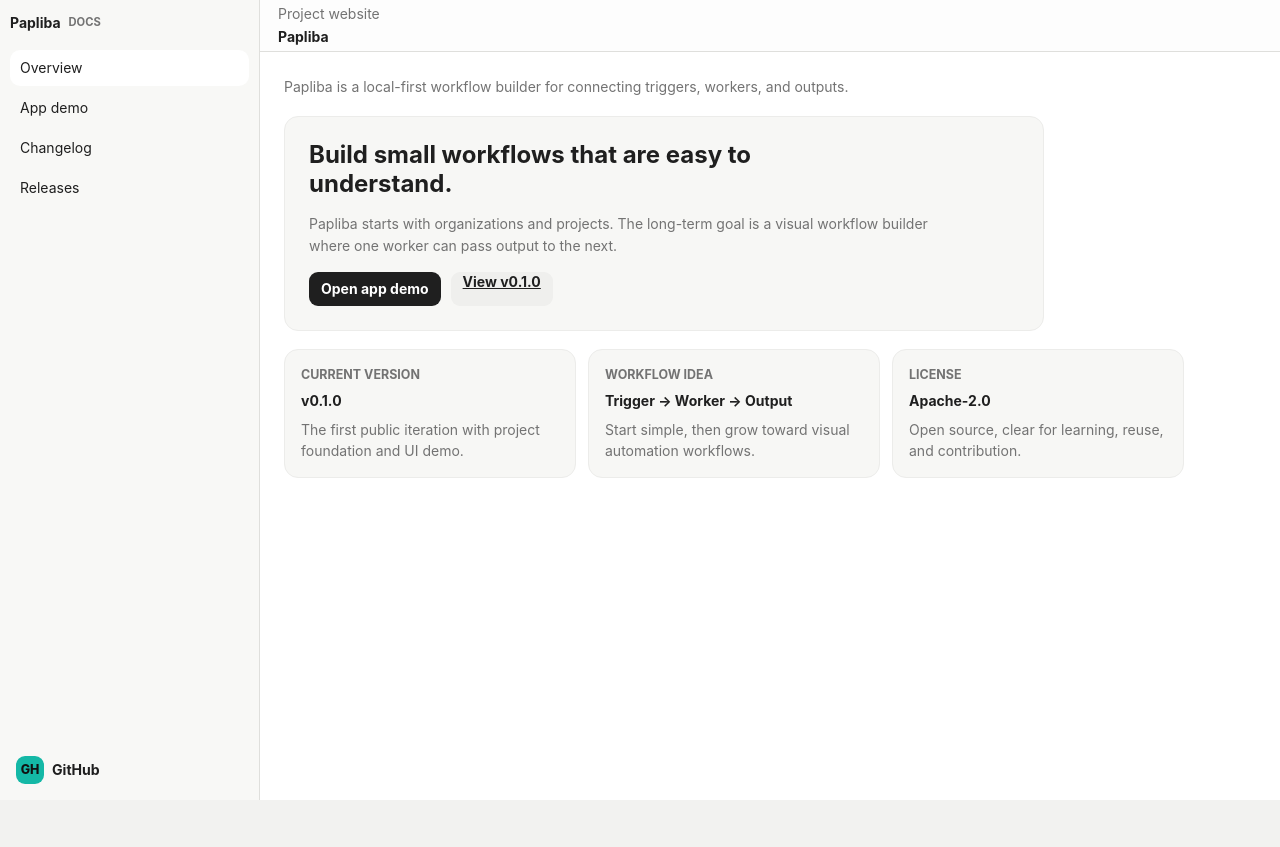
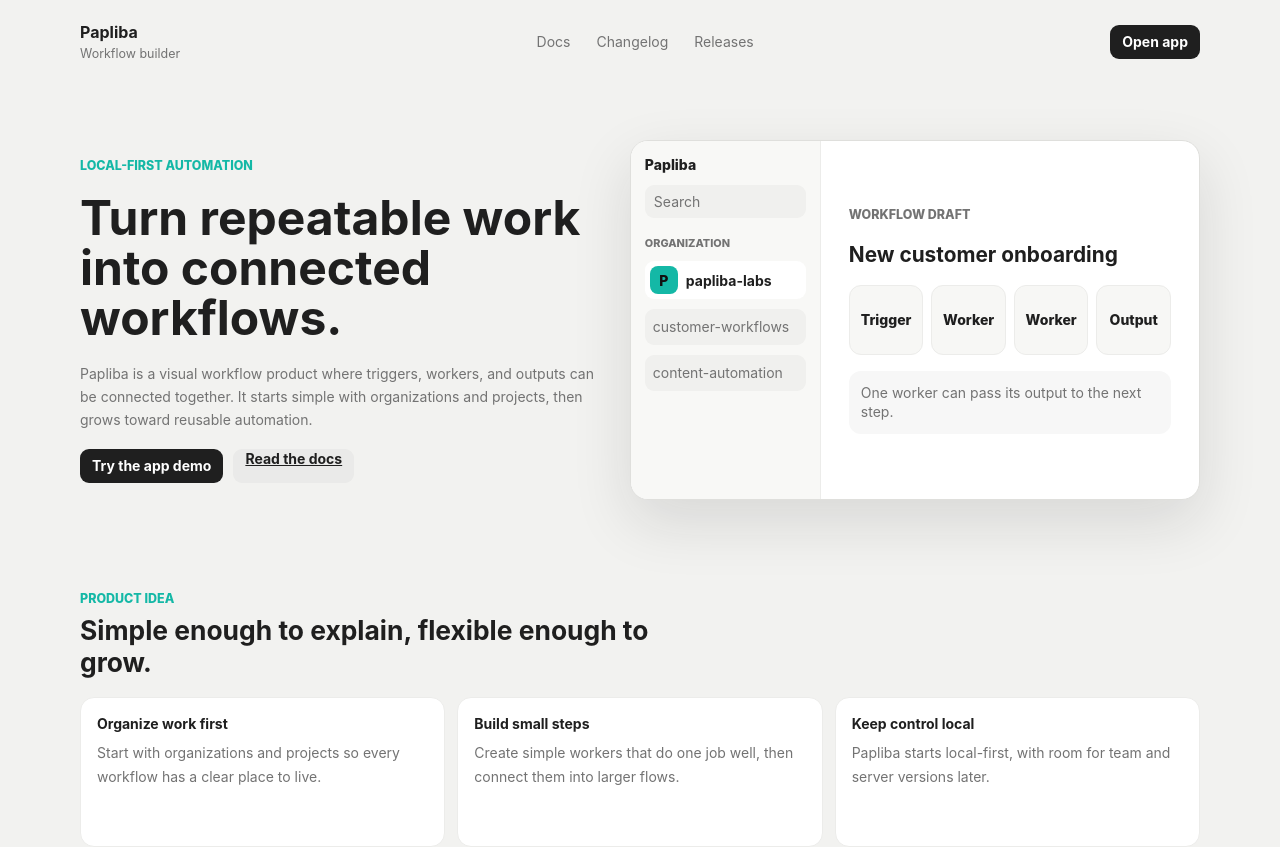
Before and after one commit to sunnybharne/papliba, a Next.js app in the folder src/Papliba.Web/: page / in a window 1280 px wide. Shown: the top 847 px of the page. Before the commit the page ends 800 px from the top, so only its background shows below. Built offline with nearby package versions, Linux system fonts and the light colour scheme.

Commit message:
feat: add marketing homepage

```diff
--- a/src/Papliba.Web/src/app/globals.css
+++ b/src/Papliba.Web/src/app/globals.css
@@ -1006,6 +1006,290 @@ kbd {
   opacity: 0.45;
 }
 
+.marketing-shell {
+  min-height: 100vh;
+  padding: 18px;
+  background: var(--background);
+}
+
+.marketing-nav {
+  display: grid;
+  grid-template-columns: auto minmax(0, 1fr) auto;
+  align-items: center;
+  gap: 16px;
+  width: min(100%, 1120px);
+  min-height: 48px;
+  margin: 0 auto;
+}
+
+.marketing-brand {
+  display: grid;
+  gap: 2px;
+  color: var(--text);
+  text-decoration: none;
+}
+
+.marketing-brand strong {
+  font-size: 1rem;
+}
+
+.marketing-brand span {
+  color: var(--muted);
+  font-size: 0.78rem;
+}
+
+.marketing-links {
+  display: flex;
+  flex-wrap: wrap;
+  justify-content: center;
+  gap: 6px;
+}
+
+.marketing-links a {
+  padding: 7px 10px;
+  border-radius: 9px;
+  color: var(--muted);
+  text-decoration: none;
+}
+
+.marketing-links a:hover {
+  color: var(--text);
+  background: var(--quiet-surface);
+}
+
+.marketing-hero {
+  display: grid;
+  grid-template-columns: minmax(0, 0.95fr) minmax(360px, 1.05fr);
+  align-items: center;
+  gap: 34px;
+  width: min(100%, 1120px);
+  margin: 0 auto;
+  padding: 74px 0 54px;
+}
+
+.marketing-hero-copy {
+  display: grid;
+  gap: 18px;
+  max-width: 560px;
+}
+
+.marketing-eyebrow,
+.marketing-section-heading span,
+.marketing-band span {
+  color: var(--accent);
+  font-size: 0.78rem;
+  font-weight: 800;
+  text-transform: uppercase;
+}
+
+.marketing-hero h1 {
+  margin: 0;
+  color: var(--text);
+  font-size: 3rem;
+  line-height: 1.05;
+}
+
+.marketing-hero p,
+.marketing-section-heading p,
+.marketing-card p,
+.marketing-band p {
+  margin: 0;
+  color: var(--muted);
+  line-height: 1.65;
+}
+
+.marketing-actions {
+  display: flex;
+  flex-wrap: wrap;
+  gap: 10px;
+}
+
+.product-preview {
+  display: grid;
+  grid-template-columns: 190px minmax(0, 1fr);
+  min-height: 360px;
+  overflow: hidden;
+  border: 1px solid var(--border);
+  border-radius: 18px;
+  background: var(--panel);
+  box-shadow: var(--shadow);
+}
+
+.preview-sidebar {
+  display: grid;
+  align-content: start;
+  gap: 10px;
+  padding: 14px;
+  border-right: 1px solid var(--border-soft);
+  background: var(--sidebar);
+}
+
+.preview-brand {
+  color: var(--text);
+  font-weight: 800;
+}
+
+.preview-search,
+.preview-project,
+.preview-note {
+  color: var(--muted);
+  background: var(--quiet-surface);
+}
+
+.preview-search {
+  min-height: 30px;
+  padding: 7px 9px;
+  border-radius: 9px;
+}
+
+.preview-section-label {
+  padding-top: 8px;
+  color: var(--muted);
+  font-size: 0.68rem;
+  font-weight: 800;
+  text-transform: uppercase;
+}
+
+.preview-org-row {
+  display: grid;
+  grid-template-columns: 28px minmax(0, 1fr);
+  align-items: center;
+  gap: 8px;
+  min-height: 38px;
+  padding: 5px;
+  border-radius: 9px;
+  background: var(--sidebar-active);
+}
+
+.preview-org-row span {
+  display: grid;
+  width: 28px;
+  height: 28px;
+  place-items: center;
+  border-radius: 8px;
+  color: #111111;
+  background: var(--accent);
+  font-weight: 800;
+}
+
+.preview-org-row strong,
+.preview-workspace strong {
+  overflow: hidden;
+  color: var(--text);
+  text-overflow: ellipsis;
+  white-space: nowrap;
+}
+
+.preview-project {
+  min-height: 32px;
+  padding: 8px;
+  border-radius: 9px;
+}
+
+.preview-workspace {
+  display: grid;
+  align-content: center;
+  gap: 16px;
+  padding: 28px;
+}
+
+.preview-workspace > span {
+  color: var(--muted);
+  font-size: 0.78rem;
+  font-weight: 800;
+  text-transform: uppercase;
+}
+
+.preview-workspace strong {
+  font-size: 1.3rem;
+}
+
+.preview-flow {
+  display: grid;
+  grid-template-columns: repeat(4, minmax(0, 1fr));
+  gap: 8px;
+}
+
+.preview-flow-step {
+  display: grid;
+  min-height: 70px;
+  place-items: center;
+  padding: 10px;
+  border: 1px solid var(--border-soft);
+  border-radius: 12px;
+  color: var(--text);
+  background: var(--panel-deep);
+  font-weight: 800;
+  text-align: center;
+}
+
+.preview-note {
+  padding: 12px;
+  border-radius: 12px;
+}
+
+.marketing-section,
+.marketing-band {
+  width: min(100%, 1120px);
+  margin: 0 auto;
+}
+
+.marketing-section {
+  display: grid;
+  gap: 18px;
+  padding: 36px 0;
+}
+
+.marketing-section-heading {
+  display: grid;
+  gap: 8px;
+  max-width: 620px;
+}
+
+.marketing-section-heading h2,
+.marketing-band h2 {
+  margin: 0;
+  color: var(--text);
+  font-size: 1.65rem;
+  line-height: 1.2;
+}
+
+.marketing-card-grid {
+  display: grid;
+  grid-template-columns: repeat(3, minmax(0, 1fr));
+  gap: 12px;
+}
+
+.marketing-card {
+  display: grid;
+  align-content: start;
+  gap: 8px;
+  min-height: 150px;
+  padding: 16px;
+  border: 1px solid var(--border-soft);
+  border-radius: 14px;
+  background: var(--panel);
+}
+
+.marketing-card strong {
+  color: var(--text);
+}
+
+.marketing-band {
+  display: flex;
+  align-items: center;
+  justify-content: space-between;
+  gap: 18px;
+  padding: 34px 0 48px;
+  border-top: 1px solid var(--border-soft);
+}
+
+.marketing-band div {
+  display: grid;
+  gap: 8px;
+  max-width: 680px;
+}
+
 .site-shell {
   display: grid;
   grid-template-columns: 260px minmax(0, 1fr);
@@ -1185,6 +1469,46 @@ kbd {
 }
 
 @media (max-width: 760px) {
+  .marketing-shell {
+    padding: 14px;
+  }
+
+  .marketing-nav {
+    grid-template-columns: 1fr;
+    justify-items: start;
+  }
+
+  .marketing-links {
+    justify-content: flex-start;
+  }
+
+  .marketing-hero {
+    grid-template-columns: 1fr;
+    padding: 46px 0 34px;
+  }
+
+  .marketing-hero h1 {
+    font-size: 2.25rem;
+  }
+
+  .product-preview {
+    grid-template-columns: 1fr;
+  }
+
+  .preview-sidebar {
+    border-right: 0;
+    border-bottom: 1px solid var(--border-soft);
+  }
+
+  .preview-flow,
+  .marketing-card-grid {
+    grid-template-columns: 1fr;
+  }
+
+  .marketing-band {
+    display: grid;
+  }
+
   .app-shell {
     grid-template-columns: 1fr;
   }
--- a/src/Papliba.Web/src/app/layout.tsx
+++ b/src/Papliba.Web/src/app/layout.tsx
@@ -15,7 +15,8 @@ const themeScript = `
 
 export const metadata: Metadata = {
   title: "Papliba",
-  description: "Papliba local-first workflow builder.",
+  description:
+    "Papliba is a local-first workflow builder for connected automation steps.",
 };
 
 type RootLayoutProps = {
--- a/src/Papliba.Web/src/app/page.tsx
+++ b/src/Papliba.Web/src/app/page.tsx
@@ -1,50 +1,123 @@
 import Link from "next/link";
-import { SiteShell } from "./site-shell";
+
+const productHighlights = [
+  {
+    title: "Organize work first",
+    text: "Start with organizations and projects so every workflow has a clear place to live.",
+  },
+  {
+    title: "Build small steps",
+    text: "Create simple workers that do one job well, then connect them into larger flows.",
+  },
+  {
+    title: "Keep control local",
+    text: "Papliba starts local-first, with room for team and server versions later.",
+  },
+];
+
+const workflowSteps = ["Trigger", "Worker", "Worker", "Output"];
 
 export default function Home() {
   return (
-    <SiteShell
-      current="/"
-      description="Papliba is a local-first workflow builder for connecting triggers, workers, and outputs."
-      eyebrow="Project website"
-      title="Papliba"
-    >
-      <section className="site-hero-panel">
-        <h1>Build small workflows that are easy to understand.</h1>
+    <main className="marketing-shell">
+      <header className="marketing-nav">
+        <Link className="marketing-brand" href="/">
+          <strong>Papliba</strong>
+          <span>Workflow builder</span>
+        </Link>
+
+        <nav className="marketing-links" aria-label="Marketing navigation">
+          <Link href="/docs">Docs</Link>
+          <Link href="/changelog">Changelog</Link>
+          <Link href="/releases">Releases</Link>
+        </nav>
+
+        <Link className="primary-button" href="/app">
+          Open app
+        </Link>
+      </header>
+
+      <section className="marketing-hero">
+        <div className="marketing-hero-copy">
+          <span className="marketing-eyebrow">Local-first automation</span>
+          <h1>Turn repeatable work into connected workflows.</h1>
           <p>
-          Papliba starts with organizations and projects. The long-term goal is
-          a visual workflow builder where one worker can pass output to the next.
+            Papliba is a visual workflow product where triggers, workers, and
+            outputs can be connected together. It starts simple with
+            organizations and projects, then grows toward reusable automation.
           </p>
 
-        <div className="site-actions">
+          <div className="marketing-actions">
             <Link className="primary-button" href="/app">
-            Open app demo
+              Try the app demo
             </Link>
-          <Link className="ghost-button" href="/releases/v0-1-0">
-            View v0.1.0
+            <Link className="ghost-button" href="/docs">
+              Read the docs
             </Link>
+          </div>
+        </div>
+
+        <div className="product-preview" aria-label="Papliba product preview">
+          <div className="preview-sidebar">
+            <div className="preview-brand">Papliba</div>
+            <div className="preview-search">Search</div>
+            <div className="preview-section-label">Organization</div>
+            <div className="preview-org-row">
+              <span>P</span>
+              <strong>papliba-labs</strong>
+            </div>
+            <div className="preview-project">customer-workflows</div>
+            <div className="preview-project">content-automation</div>
+          </div>
+
+          <div className="preview-workspace">
+            <span>Workflow draft</span>
+            <strong>New customer onboarding</strong>
+            <div className="preview-flow">
+              {workflowSteps.map((step) => (
+                <div className="preview-flow-step" key={step}>
+                  {step}
+                </div>
+              ))}
+            </div>
+            <div className="preview-note">
+              One worker can pass its output to the next step.
+            </div>
+          </div>
         </div>
       </section>
 
-      <section className="site-card-grid" aria-label="Project information">
-        <article className="site-card">
-          <span>Current version</span>
-          <strong>v0.1.0</strong>
-          <p>The first public iteration with project foundation and UI demo.</p>
+      <section className="marketing-section">
+        <div className="marketing-section-heading">
+          <span>Product idea</span>
+          <h2>Simple enough to explain, flexible enough to grow.</h2>
+        </div>
+
+        <div className="marketing-card-grid">
+          {productHighlights.map((highlight) => (
+            <article className="marketing-card" key={highlight.title}>
+              <strong>{highlight.title}</strong>
+              <p>{highlight.text}</p>
             </article>
+          ))}
+        </div>
+      </section>
 
-        <article className="site-card">
-          <span>Workflow idea</span>
-          <strong>Trigger -&gt; Worker -&gt; Output</strong>
-          <p>Start simple, then grow toward visual automation workflows.</p>
-        </article>
+      <section className="marketing-band">
+        <div>
+          <span>Product path</span>
+          <h2>Personal first, teams later.</h2>
+          <p>
+            The personal version can run locally for individual users. A future
+            team version can add shared workflows, permissions, audit logs, and
+            managed provider keys.
+          </p>
+        </div>
 
-        <article className="site-card">
-          <span>License</span>
-          <strong>Apache-2.0</strong>
-          <p>Open source, clear for learning, reuse, and contribution.</p>
-        </article>
+        <Link className="ghost-button" href="/docs">
+          View project docs
+        </Link>
       </section>
-    </SiteShell>
+    </main>
   );
 }
--- a/src/Papliba.Web/src/app/site-shell.tsx
+++ b/src/Papliba.Web/src/app/site-shell.tsx
@@ -1,7 +1,8 @@
 import Link from "next/link";
 
 const siteLinks = [
-  { href: "/", label: "Overview" },
+  { href: "/", label: "Product" },
+  { href: "/docs", label: "Docs" },
   { href: "/app", label: "App demo" },
   { href: "/changelog", label: "Changelog" },
   { href: "/releases", label: "Releases" },
@@ -28,7 +29,7 @@ export function SiteShell({
         <div className="brand-row">
           <Link className="brand-name site-brand" href="/">
             <strong>Papliba</strong>
-            <span>docs</span>
+            <span>website</span>
           </Link>
         </div>
 
```
Also changed, not shown: src/Papliba.Web/src/app/docs/page.tsx (added, +66 -0 lines), 2 other files (tests, documents, lock files or other folders). Lines whose indentation alone changed are shown as unchanged.
